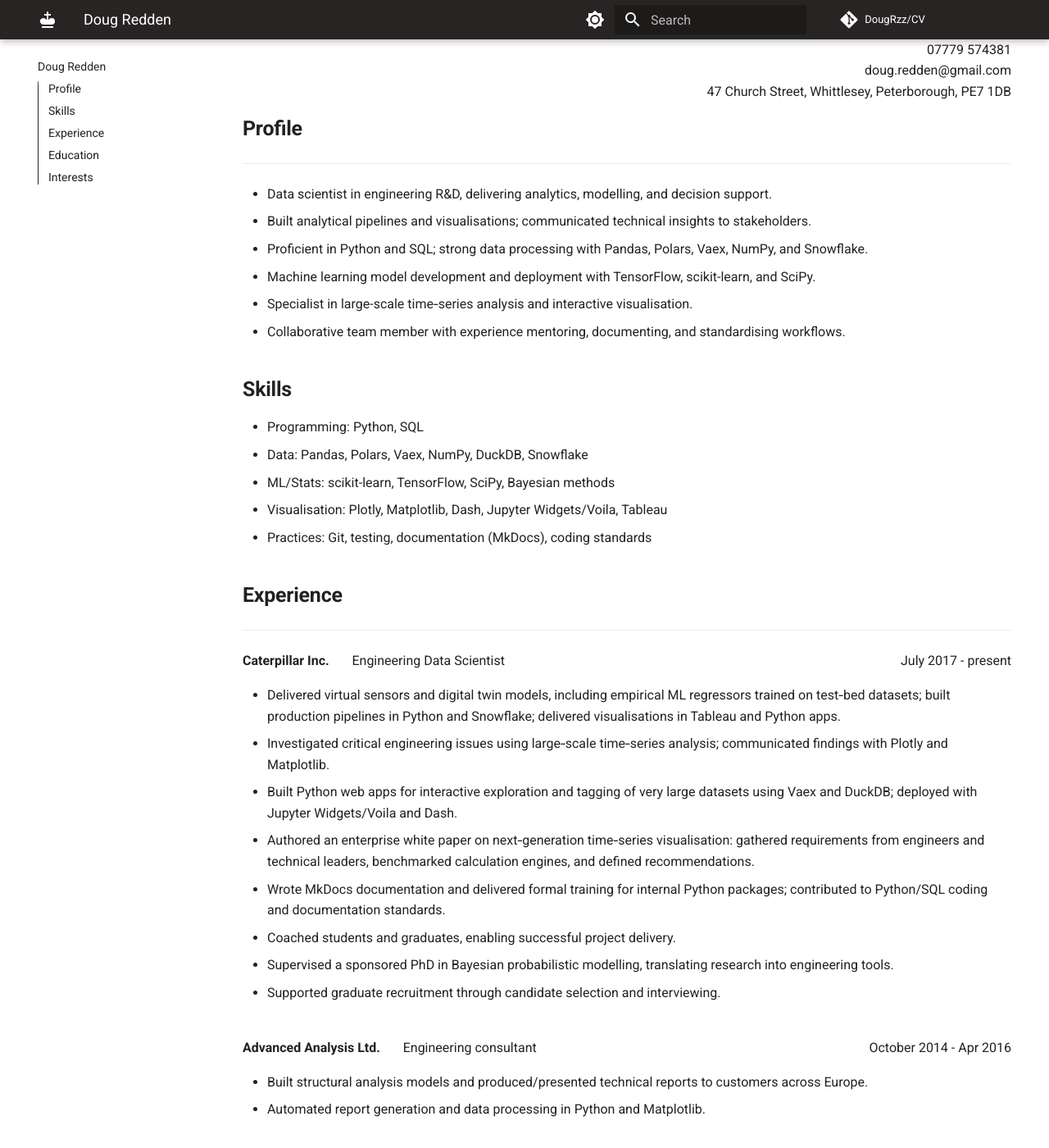
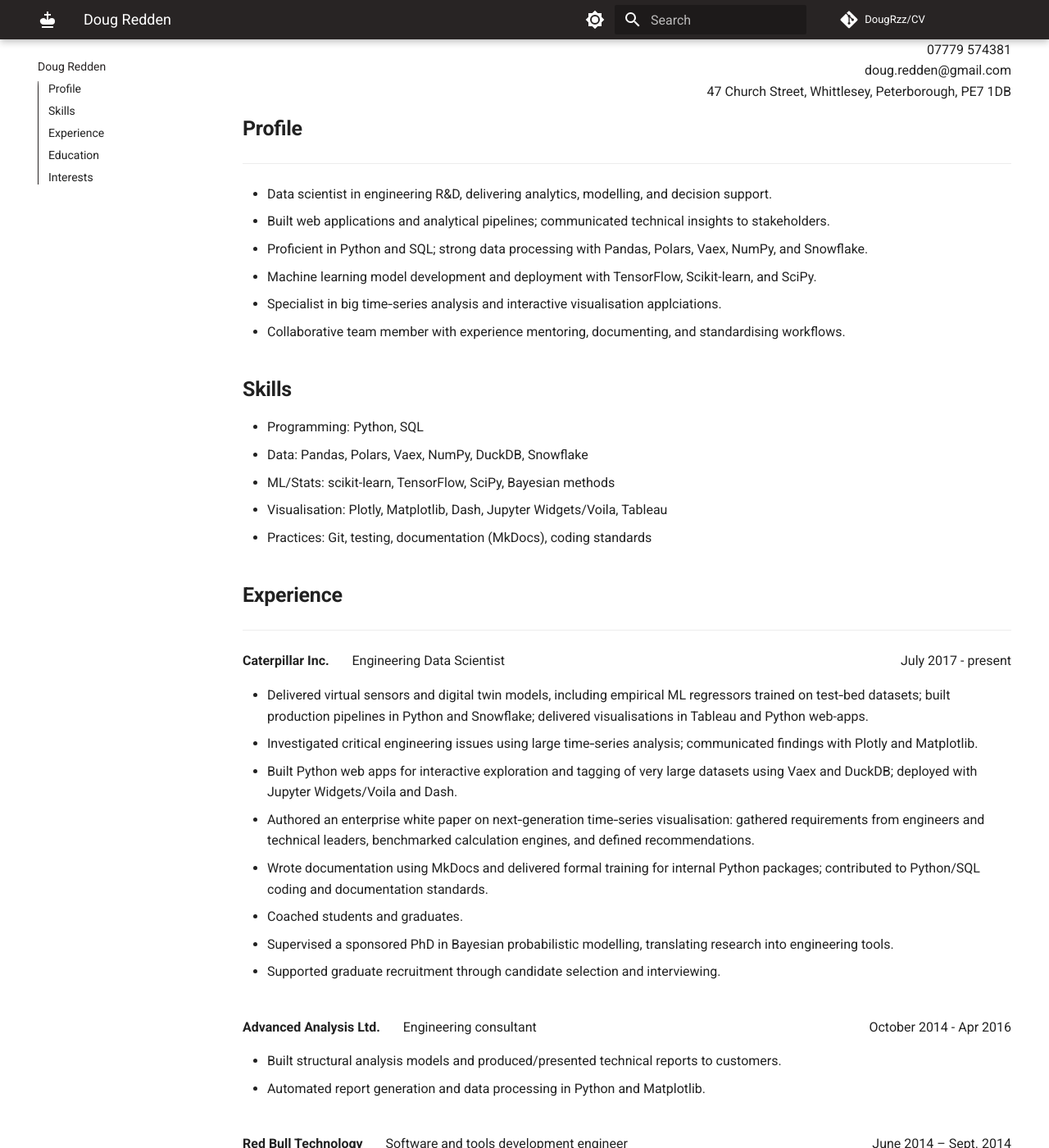
Before and after one commit to DougRzz/CV, an MkDocs documentation site: the page built from docs/index.md, in a window 1280 px wide and 1400 px high, scrolled down 192 px. Shown: the whole window at 82% size. Built offline with MkDocs 1.6.1 and Material for MkDocs 9.7.7, drawn with Linux system fonts in a browser that asks for light colours; comment, search, counter and statistics services are not loaded.

Commit message:
Update index.md

```diff
--- a/docs/index.md
+++ b/docs/index.md
@@ -16,10 +16,10 @@
 
 ---
 - Data scientist in engineering R&D, delivering analytics, modelling, and decision support.
-- Built analytical pipelines and visualisations; communicated technical insights to stakeholders.
+- Built web applications and analytical pipelines; communicated technical insights to stakeholders.
 - Proficient in Python and SQL; strong data processing with Pandas, Polars, Vaex, NumPy, and Snowflake.
-- Machine learning model development and deployment with TensorFlow, scikit-learn, and SciPy.
-- Specialist in large-scale time‑series analysis and interactive visualisation.
+- Machine learning model development and deployment with TensorFlow, Scikit-learn, and SciPy.
+- Specialist in big time‑series analysis and interactive visualisation applciations.
 - Collaborative team member with experience mentoring, documenting, and standardising workflows.
 
 ## Skills
@@ -41,12 +41,12 @@
         <span > <br></span>
 </div>
 
-- Delivered virtual sensors and digital twin models, including empirical ML regressors trained on test‑bed datasets; built production pipelines in Python and Snowflake; delivered visualisations in Tableau and Python apps.
-- Investigated critical engineering issues using large‑scale time‑series analysis; communicated findings with Plotly and Matplotlib.
+- Delivered virtual sensors and digital twin models, including empirical ML regressors trained on test‑bed datasets; built production pipelines in Python and Snowflake; delivered visualisations in Tableau and Python web-apps.
+- Investigated critical engineering issues using large time‑series analysis; communicated findings with Plotly and Matplotlib.
 - Built Python web apps for interactive exploration and tagging of very large datasets using Vaex and DuckDB; deployed with Jupyter Widgets/Voila and Dash.
 - Authored an enterprise white paper on next‑generation time‑series visualisation: gathered requirements from engineers and technical leaders, benchmarked calculation engines, and defined recommendations.
-- Wrote MkDocs documentation and delivered formal training for internal Python packages; contributed to Python/SQL coding and documentation standards.
-- Coached students and graduates, enabling successful project delivery.
+- Wrote documentation using MkDocs and delivered formal training for internal Python packages; contributed to Python/SQL coding and documentation standards.
+- Coached students and graduates.
 - Supervised a sponsored PhD in Bayesian probabilistic modelling, translating research into engineering tools.
 - Supported graduate recruitment through candidate selection and interviewing.
 
@@ -60,7 +60,7 @@
         <span > <br></span>
 </div>
 
-- Built structural analysis models and produced/presented technical reports to customers across Europe.
+- Built structural analysis models and produced/presented technical reports to customers.
 - Automated report generation and data processing in Python and Matplotlib.
 
 
```
